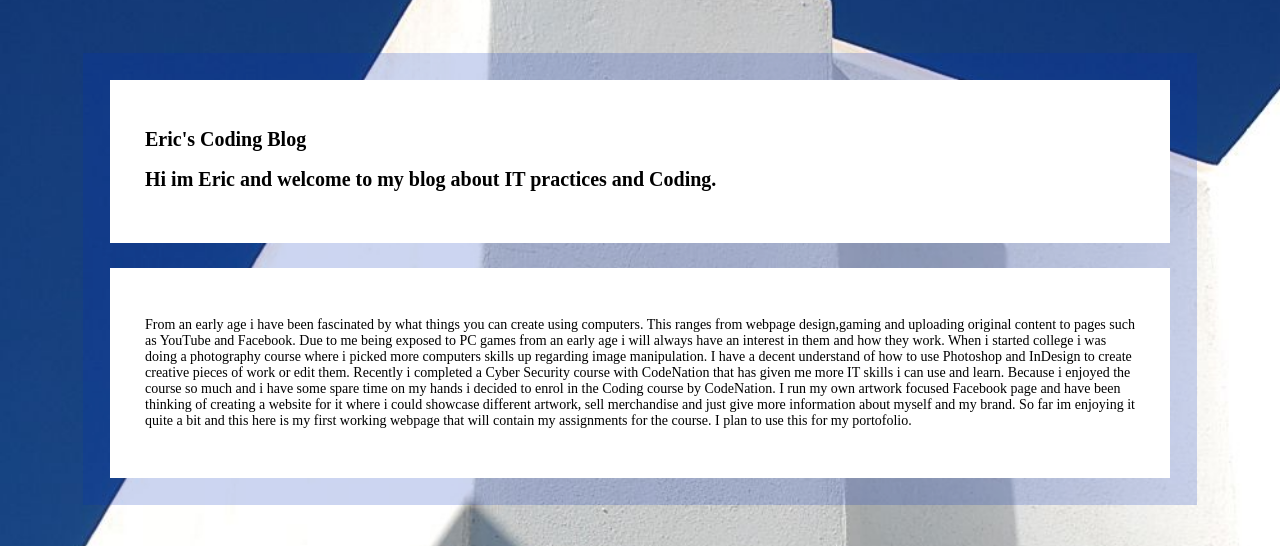
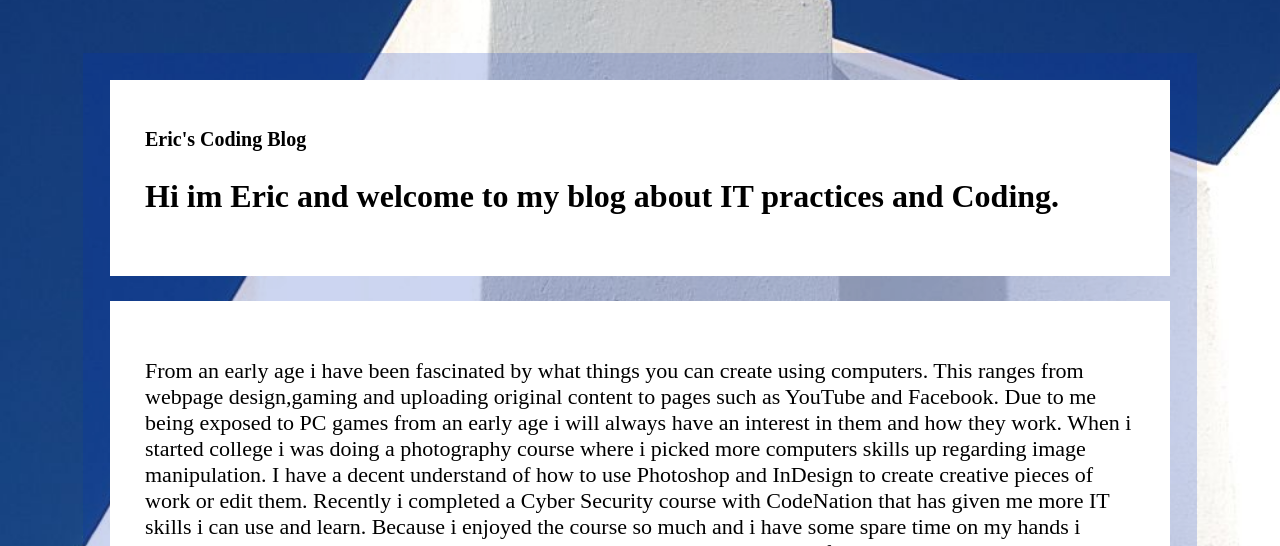
Before and after one commit to ericdiedrich/blog, a plain HTML site: page index.html in a window 1280 px wide. Shown: the part 254-800 px from the top of the page. Drawn offline with Linux system fonts and the light colour scheme.

Commit message:
fontsize

```diff
--- a/main.css
+++ b/main.css
@@ -35,12 +35,12 @@ h1 {
  }
 h2 {
     color:rgb(0, 0, 0);
-    font-size: 20px;
+    font-size: 32px;
  }
 p {
     text-align: left;
     color: rgb(0, 0, 0);
-    font-size: 14px;
+    font-size: 22px;
 }
 .right{
     text-align: right;
```
